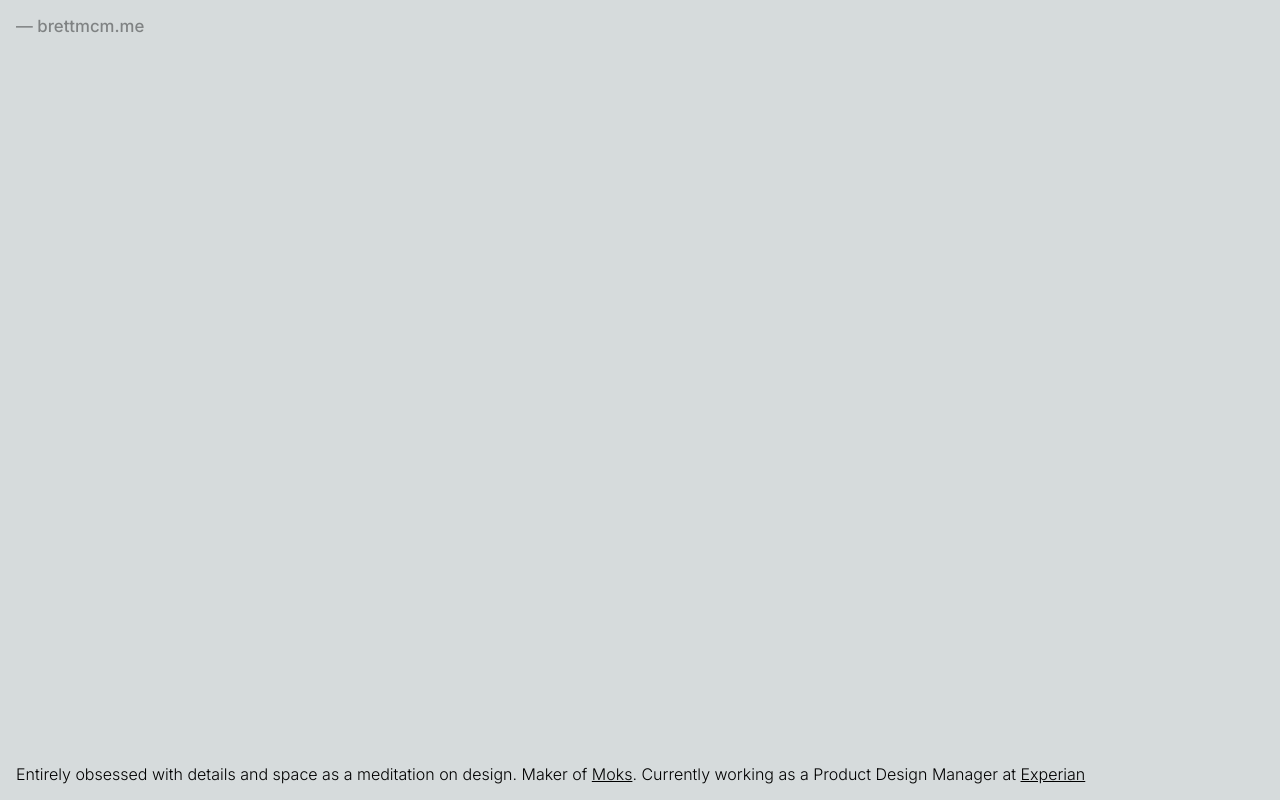
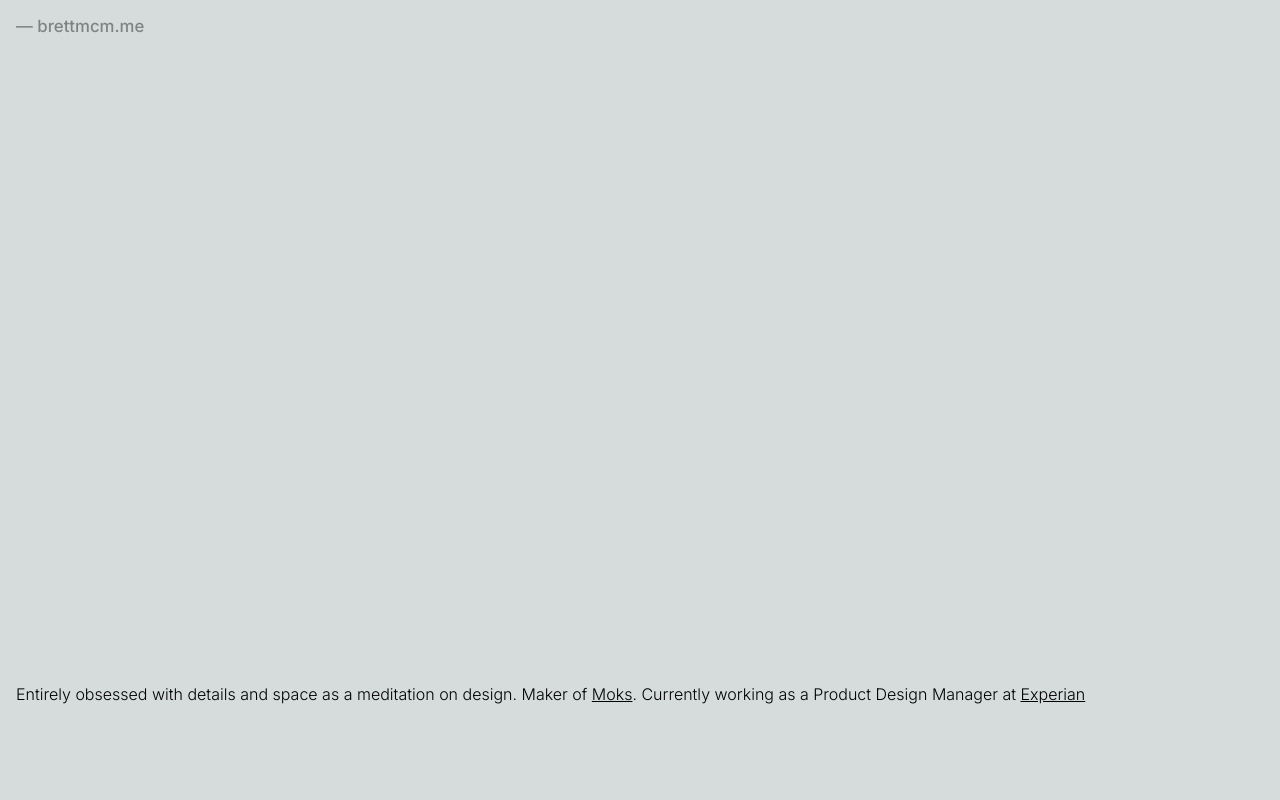
Before and after one commit to brettmcm/folioapp, a Next.js app: page / in a window 1280 px wide. Built offline with nearby package versions, Linux system fonts and the light colour scheme.

Commit message:
testing preview

```diff
--- a/styles/Home.module.css
+++ b/styles/Home.module.css
@@ -1,6 +1,6 @@
 .mainContent {
   position: absolute;
-  height: 100%;
+  height: 90%;
   display: flex;
   flex-direction: column;
   justify-content: space-between;
```
